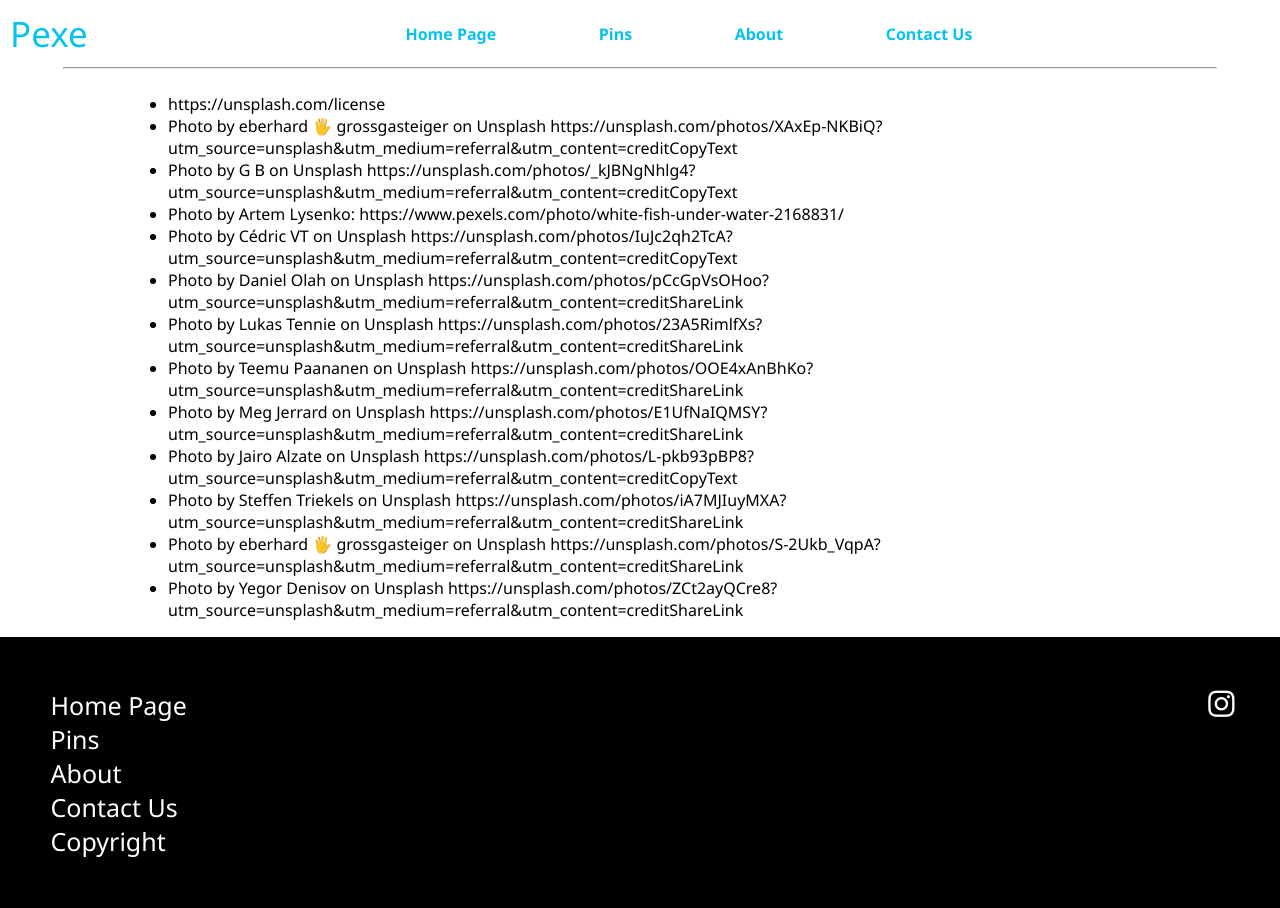
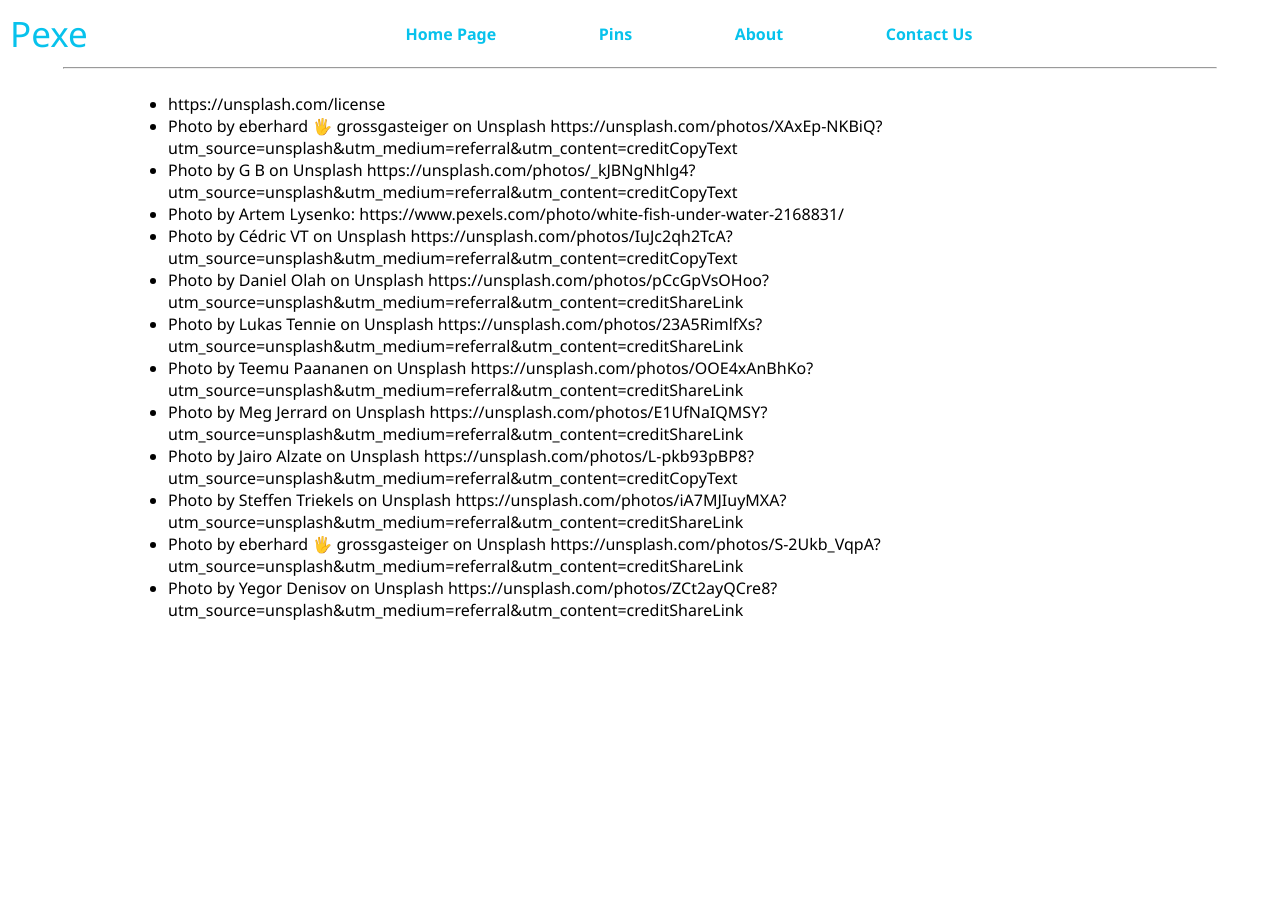
Before and after one commit to AdrianA750/PexePins, a plain HTML site: page Copyright.html in a window 1280 px wide. After the commit the page ends 800 px from the top, so only its background shows below. Drawn offline with Linux system fonts and the light colour scheme.

Commit message:
Update Copyright.html
delete footer

```diff
--- a/Copyright.html
+++ b/Copyright.html
@@ -90,22 +90,6 @@ https://unsplash.com/photos/OOE4xAnBhKo?utm_source=unsplash&utm_medium=referral&
     </section>
 
 
-    <footer>
-
-        <!-- <h1 class="Ftitle">Pexe</H1> -->
-        <div class="Link">
-
-            <a href="index.html">Home Page</a>
-            <a href="Pins.html">Pins</a>
-            <a href="About.html">About</a>
-            <a href="Contact Us">Contact Us</a>
-            <a href="Copyright.html">Copyright</a>
-
-        </div>
-        <div class="Social">
-            <a href="https://www.instagram.com/pexepins/" target="_blank" rel="noopener noreferrer"><i class="fa-brands fa-instagram"></i></a>
-        </div>
-    </footer>
 
     <script>
         function myFunction() {
```
